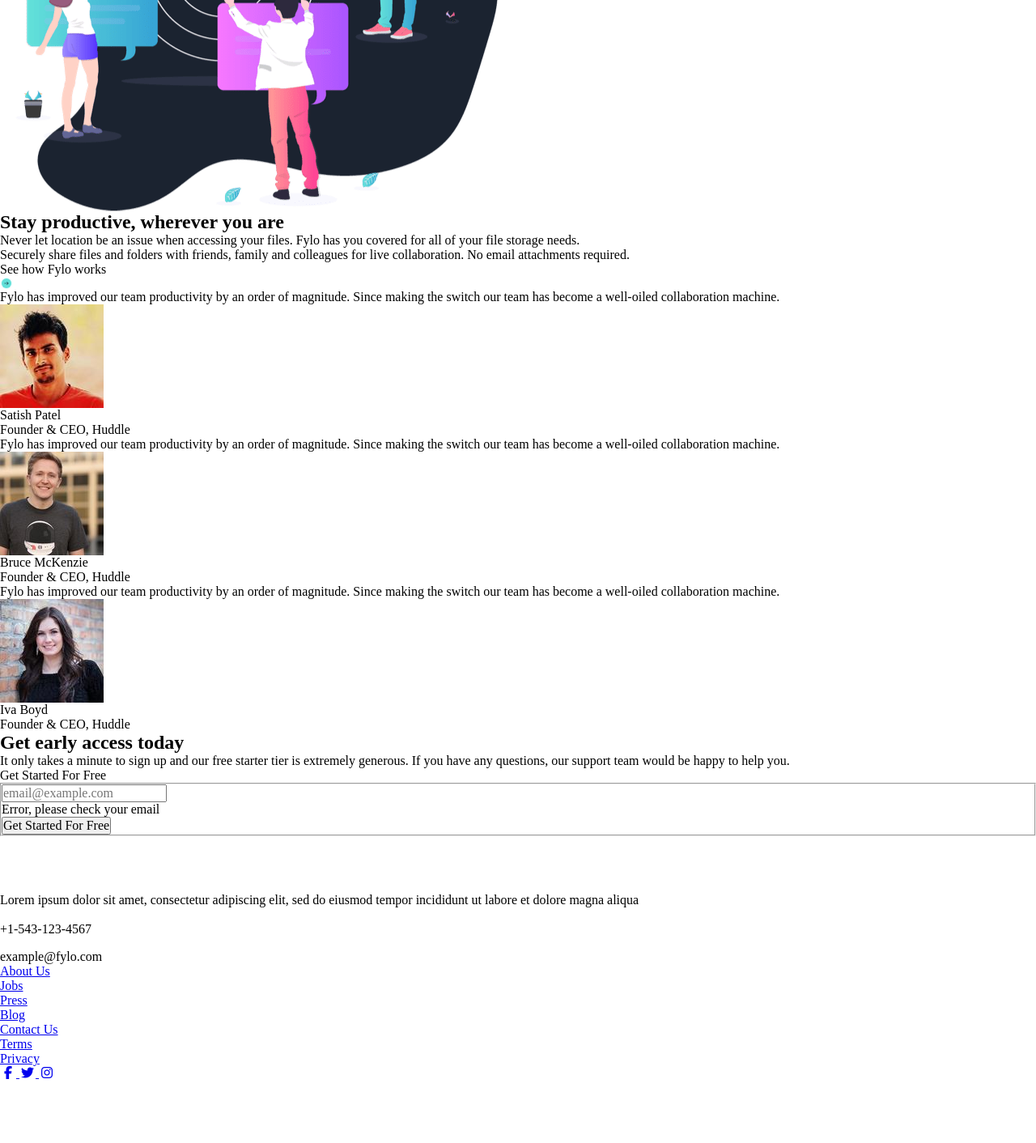
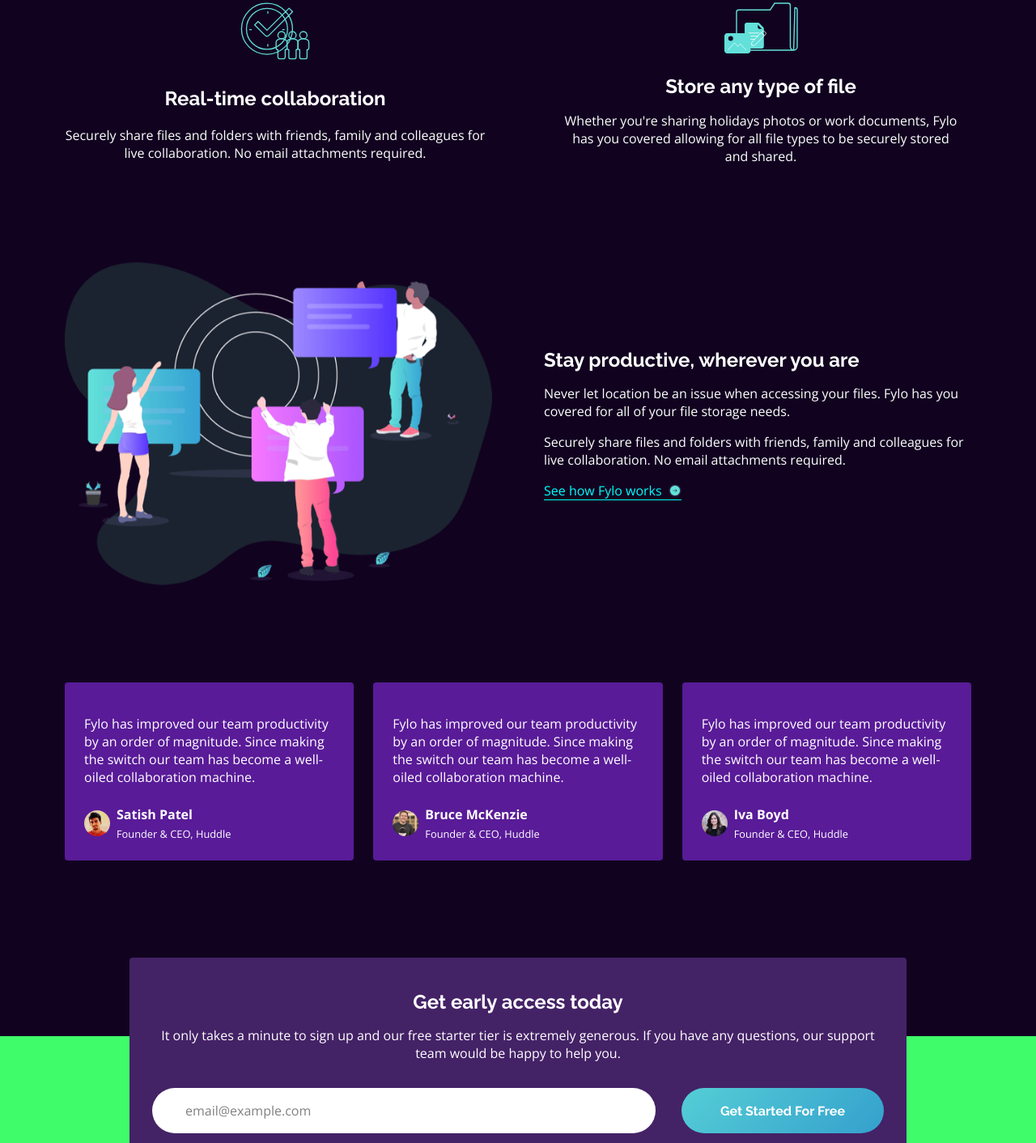
Before and after one commit to wonderlust101/fylo-dark-theme-landing-page-master, a plain HTML site: page index.html in a window 1280 px wide. Shown: the part 1388-2800 px from the top of the page at 81% size. Before the commit the page ends 2723 px from the top, so only its background shows below. Drawn offline with Linux system fonts and the light colour scheme.

Commit message:
Finished responsive layout.

```diff
--- a/assets/scss/abstract/_breakpoints.scss
+++ b/assets/scss/abstract/_breakpoints.scss
@@ -1,6 +1,4 @@
 // Breakpoints
 $breakpoints: (
-        'medium': 48rem,
-        'large': 80rem,
-        'x-large': 1110rem,
+        'medium': 64rem,
 );
--- a/assets/scss/base/_base.scss
+++ b/assets/scss/base/_base.scss
@@ -3,3 +3,12 @@
 :root {
   @include a.map-to-root(clr, a.$colors);
 }
+
+body {
+  background-color: #110320;
+  color: white;
+}
+
+ul {
+  list-style: none;
+}
--- a/assets/scss/base/_font-face.scss
+++ b/assets/scss/base/_font-face.scss
@@ -0,0 +1,9 @@
+@font-face {
+  font-family: 'Raleway';
+  src: url('../fonts/Raleway-VariableFont_wght.ttf');
+}
+
+@font-face {
+  font-family: 'Open Sans';
+  src: url('../fonts/OpenSans-VariableFont_wdth,wght.ttf');
+}
--- a/assets/scss/base/_typography.scss
+++ b/assets/scss/base/_typography.scss
@@ -1,6 +1,15 @@
 @use '../abstract' as a;
 
 h1, h2, h3, h4,
-h5, h6, p {
+h5, h6, a, button {
+  font-family: 'Raleway', sans-serif;
+}
 
+p, input {
+  font-family: 'Open Sans', sans-serif;
 }
+
+a {
+  color: inherit;
+  text-decoration: none;
+}
--- /dev/null
+++ b/assets/scss/components/_button.scss
@@ -0,0 +1,15 @@
+.button {
+  padding: 1rem 3rem;
+  border: none;
+  border-radius: 50rem;
+  font-weight: 700;
+
+  &--cyan {
+    color: var(--clr-white);
+    background: linear-gradient(135deg, #63E1D9 -42.11%, #34A0CD 100%);;
+
+    &:hover {
+      background: #8ADAE3;
+    }
+  }
+}
--- /dev/null
+++ b/assets/scss/components/_footer.scss
@@ -0,0 +1,81 @@
+@use '../abstract' as a;
+
+.footer {
+  background-color: #3FFD6A;
+  justify-items: center;
+
+  &__content {
+    grid-area: 1/2;
+    display: grid;
+    gap: 2rem;
+    max-width: 80rem;
+    padding: 15rem 0 5rem;
+  }
+
+  &__logo {
+    width: 6.75rem;
+  }
+
+  &__details {
+    display: grid;
+    gap: 3.5rem;
+
+    @include a.breakpoint(medium) {
+      grid-template: 1fr / 1fr max-content max-content;
+      align-items: flex-start;
+    }
+  }
+
+  &__info {
+    display: grid;
+    gap: 1.5rem;
+
+    @include a.breakpoint(medium) {
+      grid-template-columns: 1fr 1fr;
+      align-items: flex-start;
+    }
+  }
+
+  &__contact-methods {
+    display: grid;
+    gap: 1.25rem;
+  }
+
+  &__contact {
+    display: flex;
+    align-items: flex-start;
+    gap: 0.5rem;
+  }
+
+  &__links {
+    display: grid;
+    gap: 3rem;
+
+    @include a.breakpoint(medium) {
+      grid-template-columns: 1fr 1fr;
+    }
+  }
+
+  &__links-layout {
+    display: grid;
+    gap: 1rem;
+  }
+
+  &__socials {
+    display: flex;
+    justify-content: center;
+    gap: 1rem;
+
+    & > * {
+      padding: 0.5rem;
+      color: var(--clr-white);
+      border: 1.5px solid var(--clr-white);
+      border-radius: 50rem;
+
+      &:hover {
+        color: cyan;
+        border: 1.5px solid cyan;
+      }
+    }
+  }
+}
--- /dev/null
+++ b/assets/scss/components/_header.scss
@@ -0,0 +1,38 @@
+@use '../abstract' as a;
+
+.header {
+  grid-area: 1/2;
+  display: flex;
+  justify-content: space-between;
+  align-items: center;
+  padding: 1.5rem 0;
+
+  @include a.breakpoint(medium) {
+    padding: 4.5rem 0;
+  }
+
+  &__logo {
+    width: 5rem;
+
+    @include a.breakpoint(medium) {
+      width: 11rem;
+    }
+  }
+
+  &__nav-flex {
+    display: flex;
+    gap: 1.5rem;
+
+    & > * {
+      :hover {
+        font-weight: 700;
+        text-decoration: underline;
+        letter-spacing: -0.01785rem;
+      }
+    }
+
+    @include a.breakpoint(medium) {
+      gap: 3.5rem;
+    }
+  }
+}
--- /dev/null
+++ b/assets/scss/components/_hero.scss
@@ -0,0 +1,15 @@
+@use '../abstract' as a;
+
+.hero {
+  grid-area: 1/2;
+  display: grid;
+  gap: 1rem;
+  justify-items: center;
+  max-width: 45rem;
+  margin-top: 2.5rem;
+  text-align: center;
+
+  @include a.breakpoint(medium) {
+    gap: 2rem;
+  }
+}
--- a/assets/scss/components/_index.scss
+++ b/assets/scss/components/_index.scss
@@ -0,0 +1,5 @@
+@forward 'header';
+@forward 'hero';
+@forward 'footer';
+@forward 'button';
+@forward 'text-input';
--- /dev/null
+++ b/assets/scss/components/_text-input.scss
@@ -0,0 +1,37 @@
+@use '../abstract' as a;
+
+.text-input {
+  display: grid;
+  gap: 0.5rem;
+  width: inherit;
+  position: relative;
+
+  &__field {
+    width: inherit;
+    padding: 1rem 2.5rem;
+    border: 1px solid transparent;
+    border-radius: 50rem;
+    outline: none !important;
+
+    &::placeholder {
+      color: grey;
+    }
+
+    &:focus {
+      border: 1px solid cyan;
+    }
+
+    &--error,
+    &--error:focus {
+      border: 1px solid red;
+    }
+  }
+
+  &__status {
+    display: none;
+    font-size: 0.9rem;
+    color: red;
+    text-align: left;
+    margin-left: 2.5rem;
+  }
+}
--- a/assets/scss/layout/_index.scss
+++ b/assets/scss/layout/_index.scss
@@ -0,0 +1 @@
+@forward 'landing-page';
--- /dev/null
+++ b/assets/scss/layout/_landing-page.scss
@@ -0,0 +1,161 @@
+@use '../abstract' as a;
+
+.landing-page {
+  justify-items: center;
+  row-gap: 7.5rem;
+
+  &__multi-features {
+    grid-area: 2/2;
+    display: grid;
+    gap: 5rem;
+    max-width: 80rem;
+
+    @include a.breakpoint(medium) {
+      grid-template: repeat(2, 1fr) / repeat(2, 1fr);
+    }
+  }
+
+  &__multi-features-section {
+    display: grid;
+    justify-items: center;
+    gap: 1.5rem;
+  }
+
+  &__multi-features-text {
+    display: grid;
+    gap: 1rem;
+    text-align: center;
+  }
+
+  &__feature {
+    grid-area: 3/2;
+    display: grid;
+    justify-items: center;
+    gap: 3rem;
+    max-width: 80rem;
+
+    @include a.breakpoint(medium) {
+      grid-template-columns: repeat(2, 1fr);
+      gap: 4rem;
+    }
+  }
+
+  &__feature-text {
+    display: grid;
+    gap: 1rem;
+
+    @include a.breakpoint(medium) {
+      align-content: center;
+    }
+
+    & > :first-child {
+      text-align: center;
+
+      @include a.breakpoint(medium) {
+        text-align: left;
+      }
+    }
+  }
+
+  &__feature-link {
+    justify-self: flex-start;
+    display: flex;
+    align-items: center;
+    gap: 0.5rem;
+    color: cyan;
+    border-bottom: 1px solid cyan;
+
+    &:hover {
+      color: var(--clr-white);
+      border-bottom: 1px solid var(--clr-white);
+    }
+  }
+
+  &__testimonial {
+    grid-area: 4/2;
+    display: grid;
+    gap: 1.5rem;
+    max-width: 80rem;
+
+    @include a.breakpoint(medium) {
+      grid-template: 1fr / repeat(3, 1fr);
+    }
+  }
+
+  &__testimonial-section {
+    display: grid;
+    gap: 1rem;
+    padding: 1.5rem 1.25rem;
+    background-color: #591B98;
+    border-radius: 0.25rem;
+
+    @include a.breakpoint(medium) {
+      gap: 1.5rem;
+      padding: 2.5rem 1.5rem 1.5rem;
+    }
+  }
+
+  &__testimonial-user {
+    display: flex;
+    align-items: center;
+    gap: 0.5rem;
+  }
+
+  &__testimonial-image {
+    width: 2rem;
+    border-radius: 50rem;
+  }
+
+  &__testimonial-user-description {
+    display: grid;
+    gap: 0.25rem;
+  }
+
+  &__testimonial-name {
+    font-weight: 700;
+  }
+
+  &__testimonial-role {
+    font-size: 0.8rem;
+  }
+
+  &__cta {
+    grid-area: 5/2;
+    display: grid;
+    gap: 2rem;
+    position: relative;
+    top: 10rem;
+    margin-top: -10rem;
+    max-width: 60rem;
+    padding: 2.5rem 1.75rem;
+    background-color: #442266;
+    border-radius: 0.25rem;
+  }
+
+  &__cta-text {
+    display: grid;
+    gap: 1rem;
+
+    @include a.breakpoint(medium) {
+      text-align: center;
+    }
+  }
+
+  &__cta-form {
+    & > :first-child {
+      display: grid;
+      justify-items: center;
+      gap: 1.5rem;
+      border: none;
+
+      @include a.breakpoint(medium){
+        grid-template-columns: 1fr max-content;
+        gap: 2rem;
+      }
+
+      & > * {
+        width: 100%;
+      }
+    }
+  }
+}
--- /dev/null
+++ b/assets/scss/utils/_grid.scss
@@ -0,0 +1,10 @@
+@use '../abstract' as a;
+
+.section-grid {
+  display: grid;
+  grid-template-columns: 1fr min(120rem, 100% - (2 * 2rem)) 1fr;
+
+  @include a.breakpoint(medium) {
+    grid-template-columns: 1fr min(120rem, 100% - (2 * 5rem)) 1fr;
+  }
+}
--- a/assets/scss/utils/_index.scss
+++ b/assets/scss/utils/_index.scss
@@ -1 +1,2 @@
 @forward 'accessibility';
+@forward 'grid';
--- a/index.html
+++ b/index.html
@@ -13,9 +13,9 @@
     <link rel="stylesheet" href="assets/css/main.css"/>
 </head>
 <body>
-    <header>
-        <div>
-            <img src="./assets/images/logo.svg" alt="Fylo Logo">
+    <header class="section-grid">
+        <div class="header">
+            <img class="header__logo" src="./assets/images/logo.svg" alt="Fylo Logo">
 
             <nav>
                 <ul class="header__nav-flex">
@@ -27,7 +27,7 @@
         </div>
     </header>
 
-    <main>
+    <main class="landing-page section-grid">
         <section class="hero">
             <img src="./assets/images/illustration-intro.png" alt="" role="presentation">
 
@@ -97,7 +97,7 @@
                 <p>Securely share files and folders with friends, family and colleagues for live collaboration. No email
                     attachments required.</p>
 
-                <a class="landing-page__feature-link">
+                <a href="#" class="landing-page__feature-link">
                     <p>See how Fylo works</p>
                     <img src="./assets/images/icon-arrow.svg" alt="" role="presentation">
                 </a>
@@ -112,7 +112,7 @@
                 <div class="landing-page__testimonial-user">
                     <img class="landing-page__testimonial-image" src="./assets/images/profile-1.jpg" alt="" role="presentation">
 
-                    <div class="landing-page__testimonial-user-flex">
+                    <div class="landing-page__testimonial-user-description">
                         <p class="landing-page__testimonial-name">Satish Patel</p>
                         <p class="landing-page__testimonial-role">Founder & CEO, Huddle</p>
                     </div>
@@ -126,7 +126,7 @@
                 <div class="landing-page__testimonial-user">
                     <img class="landing-page__testimonial-image" src="./assets/images/profile-2.jpg" alt="" role="presentation">
 
-                    <div class="landing-page__testimonial-user-flex">
+                    <div class="landing-page__testimonial-user-description">
                         <p class="landing-page__testimonial-name">Bruce McKenzie</p>
                         <p class="landing-page__testimonial-role">Founder & CEO, Huddle</p>
                     </div>
@@ -140,7 +140,7 @@
                 <div class="landing-page__testimonial-user">
                     <img class="landing-page__testimonial-image" src="./assets/images/profile-3.jpg" alt="" role="presentation">
 
-                    <div class="landing-page__testimonial-user-flex">
+                    <div class="landing-page__testimonial-user-description">
                         <p class="landing-page__testimonial-name">Iva Boyd</p>
                         <p class="landing-page__testimonial-role">Founder & CEO, Huddle</p>
                     </div>
@@ -149,12 +149,12 @@
         </section>
 
         <section class="landing-page__cta">
-            <h2 class="landing-page__cta-header">Get early access today</h2>
+            <div class="landing-page__cta-text">
+                <h2 class="landing-page__cta-header">Get early access today</h2>
 
-            <p class="landing-page__cta-body">It only takes a minute to sign up and our free starter tier is extremely generous. If you have any
-                questions, our support team would be happy to help you.</p>
-
-            <a>Get Started For Free</a>
+                <p class="landing-page__cta-body">It only takes a minute to sign up and our free starter tier is extremely generous. If you have any
+                    questions, our support team would be happy to help you.</p>
+            </div>
 
             <form id="cta-form" class="landing-page__cta-form" novalidate>
                 <fieldset>
@@ -172,23 +172,25 @@
         </section>
     </main>
 
-    <footer class="section-grid">
-        <div class="footer">
-            <img src="./assets/images/logo.svg" alt="Flyo Logo">
+    <footer class="section-grid footer">
+        <div class="footer__content">
+            <img class="footer__logo" src="./assets/images/logo.svg" alt="Flyo Logo">
 
-            <div class="footer__content">
-                <div class="footer__details">
-                    <div class="footer__location">
+            <div class="footer__details">
+                <div class="footer__info">
+                    <div class="footer__contact">
                         <img src="./assets/images/icon-location.svg" alt="" role="presentation">
                         <p>Lorem ipsum dolor sit amet, consectetur adipiscing elit, sed do eiusmod tempor incididunt ut labore et
                             dolore magna aliqua</p>
                     </div>
-                    <div class="footer__contact">
-                        <div>
+
+                    <div class="footer__contact-methods">
+                        <div class="footer__contact">
                             <img src="./assets/images/icon-phone.svg" alt="" role="presentation">
                             <p>+1-543-123-4567</p>
                         </div>
-                        <div>
+
+                        <div class="footer__contact">
                             <img src="./assets/images/icon-email.svg" alt="" role="presentation">
                             <p>example@fylo.com</p>
                         </div>
@@ -196,12 +198,13 @@
                 </div>
 
                 <div class="footer__links">
-                    <ul class="footer__link-flex">
+                    <ul class="footer__links-layout">
                         <li><a class="footer__link" href="#" aria-label="Go to About Us Page">About Us</a></li>
                         <li><a class="footer__link" href="#" aria-label="Go to Jobs Page">Jobs</a></li>
                         <li><a class="footer__link" href="#" aria-label="Go to Press Page">Press</a></li>
                         <li><a class="footer__link" href="#" aria-label="Go to Blog Page">Blog</a></li>
-
+                    </ul>
+                    <ul class="footer__links-layout">
                         <li><a class="footer__link" href="#" aria-label="Go to Contact Us Page">Contact Us</a></li>
                         <li><a class="footer__link" href="#" aria-label="Go to Terms Page">Terms</a></li>
                         <li><a class="footer__link" href="#" aria-label="Go to Privacy Page">Privacy</a></li>
```
Also changed, not shown: assets/css/main.css, assets/fonts/OpenSans-VariableFont_wdth,wght.ttf (added), assets/fonts/Raleway-VariableFont_wght.ttf (added), 2 other files.
